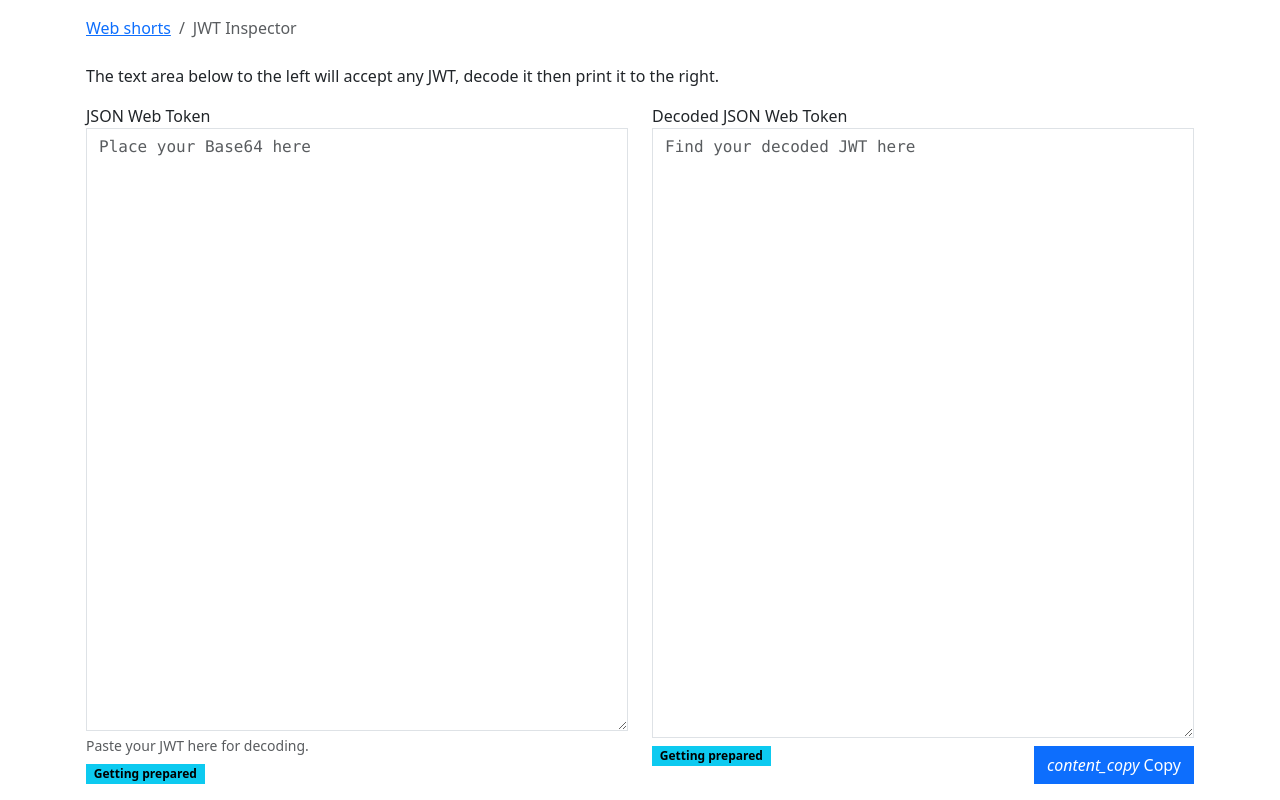
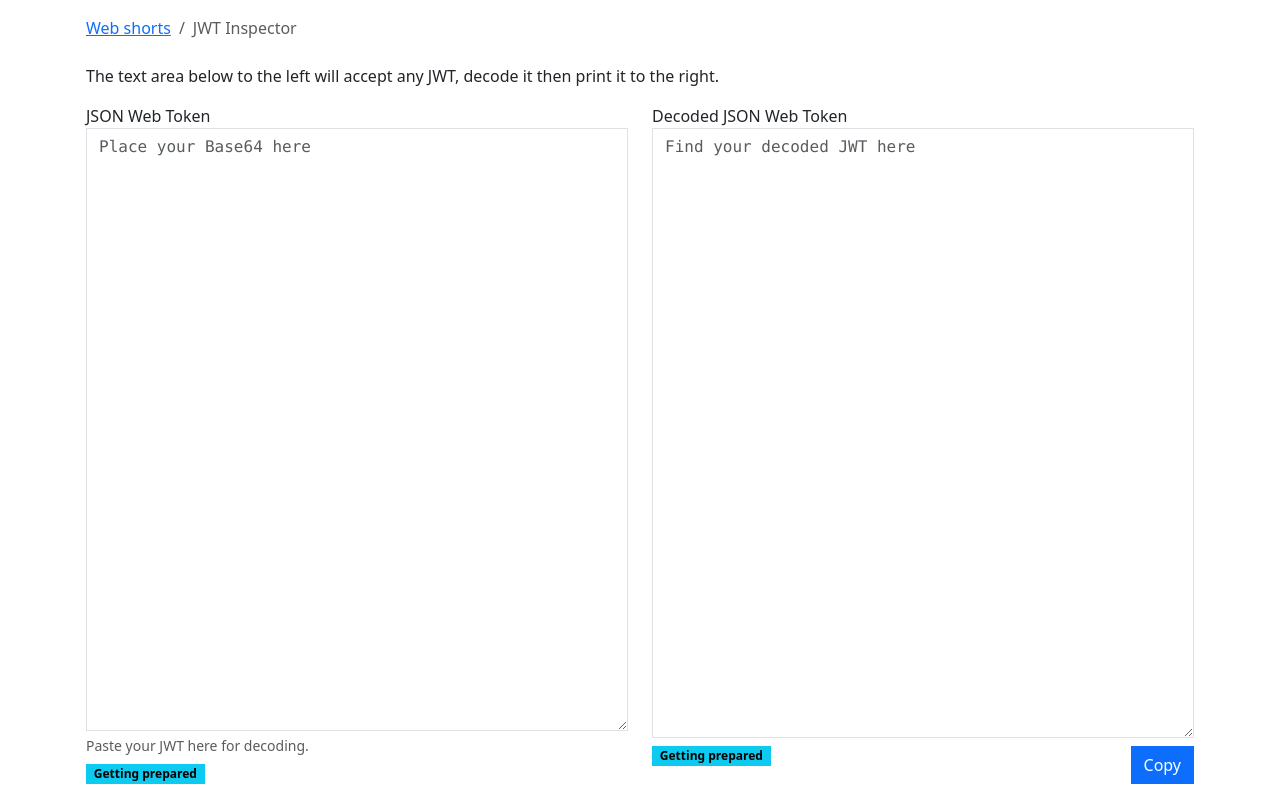
Before and after one commit to grimly/web-shorts, a plain HTML site: page jwt.html in a window 1280 px wide. Drawn offline with nearby package versions, Linux system fonts and the light colour scheme.

Commit message:
Update jwt.html

```diff
--- a/jwt.html
+++ b/jwt.html
@@ -49,7 +49,6 @@
         <div class="d-flex align-items-start mt-2">
           <span class="badge text-bg-info" el="badge">Getting prepared</span>
           <button class="ms-auto btn btn-primary btn-icon-start" el="copyAction">
-            <em class="icon" aria-hidden="true">content_copy</em>
             Copy
           </button>
         </div>
```
